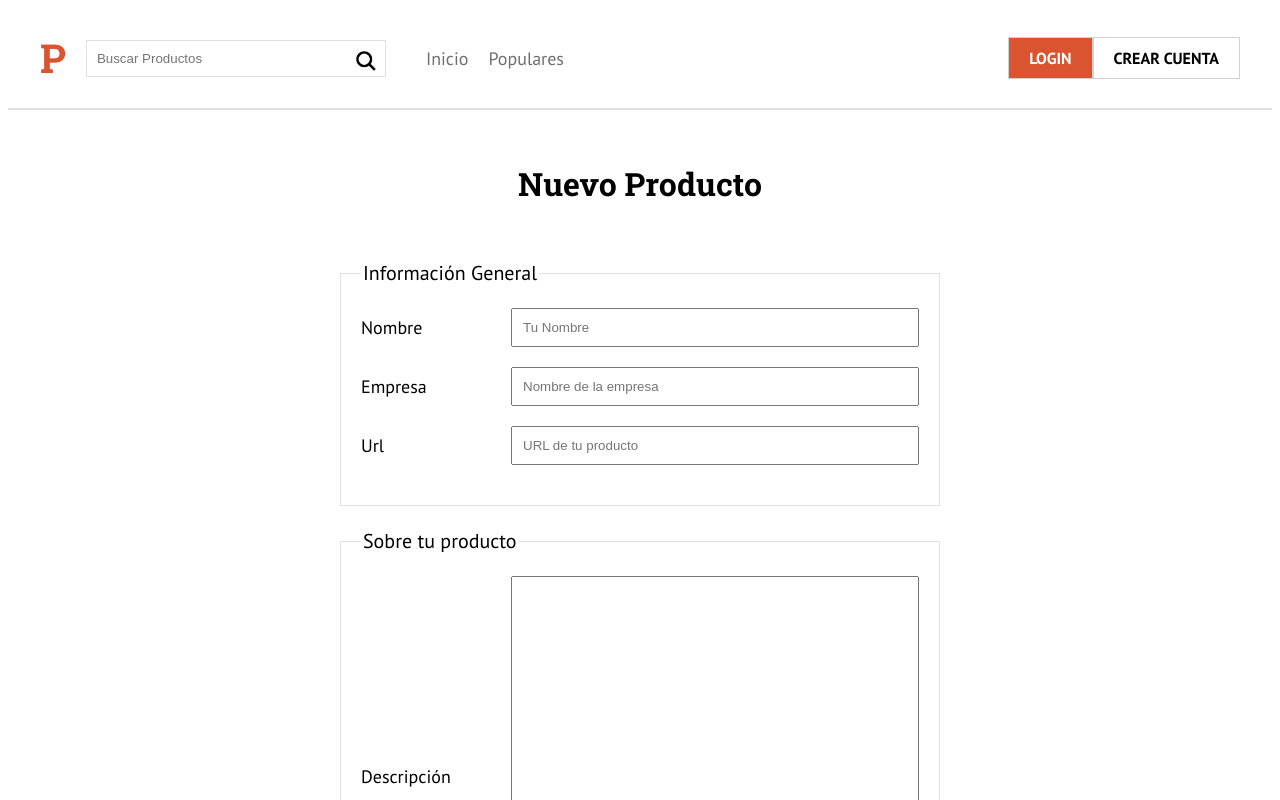
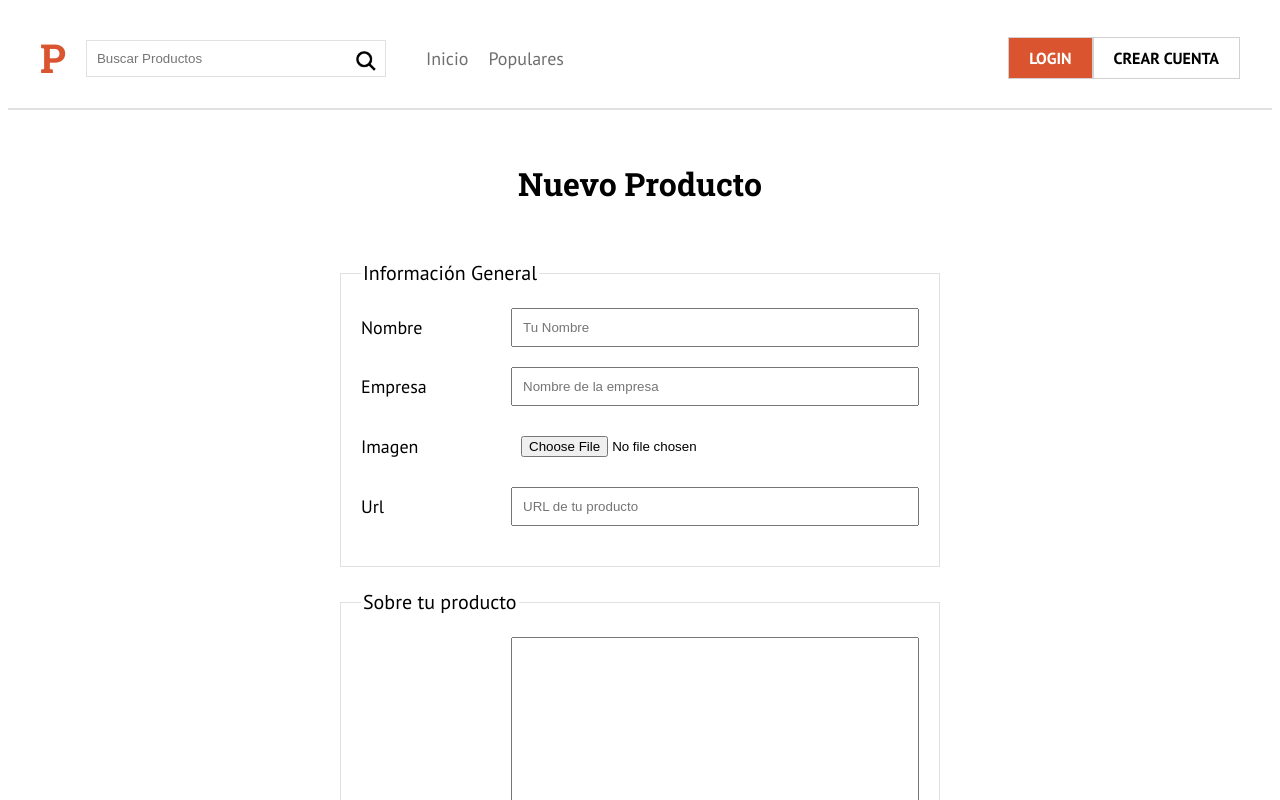
Before and after one commit to Sirio2022/ProductHunt-APP, a Next.js app: page /nuevo-producto in a window 1280 px wide. Shown: the top 800 px of the page. Built offline with nearby package versions, Linux system fonts and the light colour scheme; no server answers.

Commit message:
Una vez funciono y despues no
Sin cambiar nada

```diff
--- a/firebase/firebase.jsx
+++ b/firebase/firebase.jsx
@@ -4,19 +4,31 @@ import {
   createUserWithEmailAndPassword,
   updateProfile,
   signInWithEmailAndPassword,
-
 } from 'firebase/auth';
 import { getFirestore } from 'firebase/firestore';
+import { getStorage, ref, uploadBytes, getDownloadURL } from 'firebase/storage';
 
 import firebaseConfig from './config';
-
 
 const app = initializeApp(firebaseConfig);
 
 const auth = getAuth(app);
 
 export const db = getFirestore(app);
+export const storage = getStorage(app);
 
+/**
+ *
+ * @param {*} file
+ * @returns {Promise<string>}
+ */
+
+export const uploadImage = async (file) => {
+  const storageRef = ref(storage, `productos/${file.name}`);
+  await uploadBytes(storageRef, file);
+  const url = await getDownloadURL(storageRef);
+  return url;
+};
 
 // Registrar un usuario
 export const registrar = async (nombre, email, password) => {
--- a/package.json
+++ b/package.json
@@ -15,6 +15,7 @@
     "firebase-admin": "^11.8.0",
     "next": "latest",
     "react": "^18.2.0",
-    "react-dom": "^18.2.0"
+    "react-dom": "^18.2.0",
+    "react-firebase-file-upload": "^2.0.6"
   }
 }
--- a/pages/nuevo-producto.jsx
+++ b/pages/nuevo-producto.jsx
@@ -1,6 +1,7 @@
 import React, { useState, useContext } from 'react';
 import { css } from '@emotion/react';
 import { useRouter } from 'next/router';
+
 import Layout from '../components/layout/Layout';
 import { Formulario, Campo, InputSubmit } from '../components/ui/Formulario';
 
@@ -8,6 +9,7 @@ import { Formulario, Campo, InputSubmit } from '../components/ui/Formulario';
 import { FirebaseContext } from '../firebase';
 import { collection, addDoc } from 'firebase/firestore';
 import { db } from '../firebase/firebase';
+import { uploadImage } from '../firebase/firebase';
 
 // Validaciones
 import useValidacion from '../hooks/useValidacion';
@@ -25,13 +27,16 @@ const NuevoProducto = () => {
   const router = useRouter();
   const [error, guardarError] = useState(false);
 
+  const [file, setFile] = useState(null);
+  const [urlImagen, setUrlImagen] = useState('');
+
   const { valores, errores, handleSubmit, handleChange, handleBlur } =
     useValidacion(STATE_INICIAL, validarCrearProducto, crearProducto);
 
   const { nombre, empresa, imagen, url, descripcion } = valores;
 
   // Hook de context de firebase
-  const { usuario, firebase } = useContext(FirebaseContext);
+  const { usuario } = useContext(FirebaseContext);
 
   async function crearProducto() {
     // Si el usuario no esta autenticado llevar al login
@@ -44,6 +49,7 @@ const NuevoProducto = () => {
       nombre,
       empresa,
       url,
+      urlImagen,
       descripcion,
       votos: 0,
       comentarios: [],
@@ -53,11 +59,16 @@ const NuevoProducto = () => {
     // Insertarlo en la base de datos
     try {
       await addDoc(collection(db, 'productos'), producto);
+      const ImgUrl = await uploadImage(file);
+      setUrlImagen(ImgUrl);
+      console.log(ImgUrl);
     } catch (error) {
       console.log(error);
       guardarError(error.message);
     }
+
   }
+
 
   return (
     <div>
@@ -106,19 +117,19 @@ const NuevoProducto = () => {
 
               {errores.empresa && <Error>{errores.empresa}</Error>}
 
-              {/* <Campo>
+              <Campo>
                 <label htmlFor="imagen">Imagen</label>
                 <input
                   type="file"
                   id="imagen"
                   name="imagen"
                   value={imagen}
-                  onChange={handleChange}
+                  onChange={(e) => setFile(e.target.files[0])}
                   onBlur={handleBlur}
                 />
               </Campo>
 
-              {errores.imagen && <Error>{errores.imagen}</Error>} */}
+              {errores.imagen && <Error>{errores.imagen}</Error>}
 
               <Campo>
                 <label htmlFor="url">Url</label>
```
Also changed, not shown: 1 other file (tests, documents, lock files or other folders).
